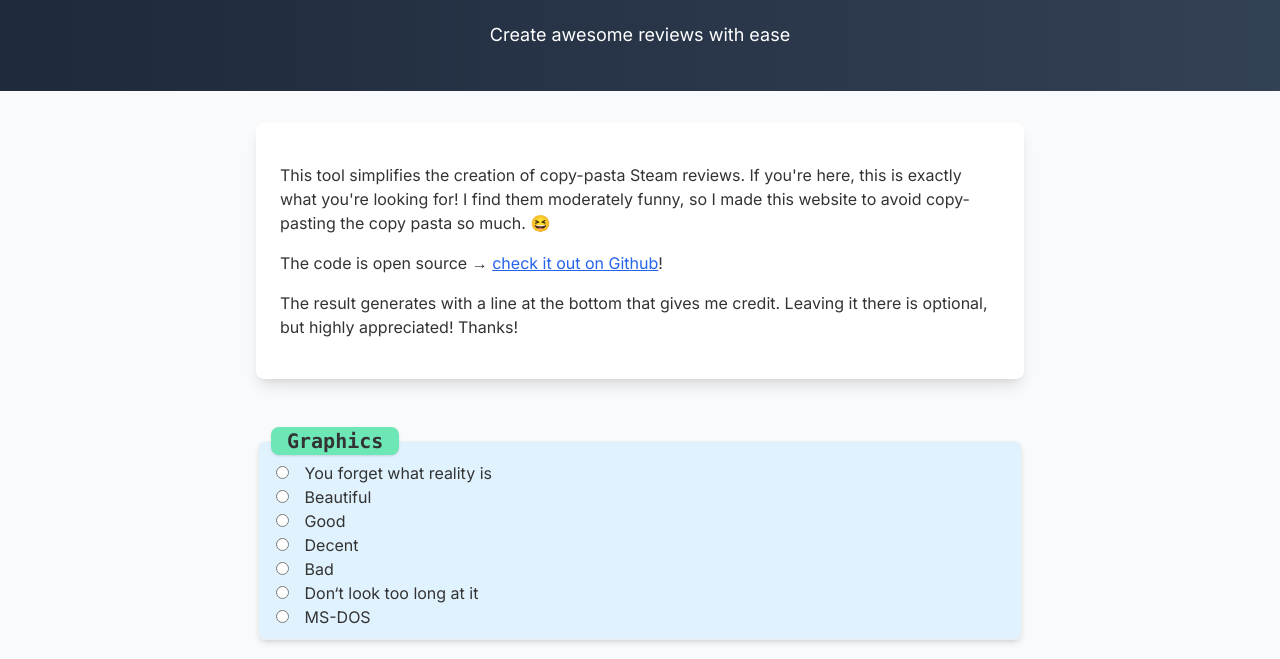
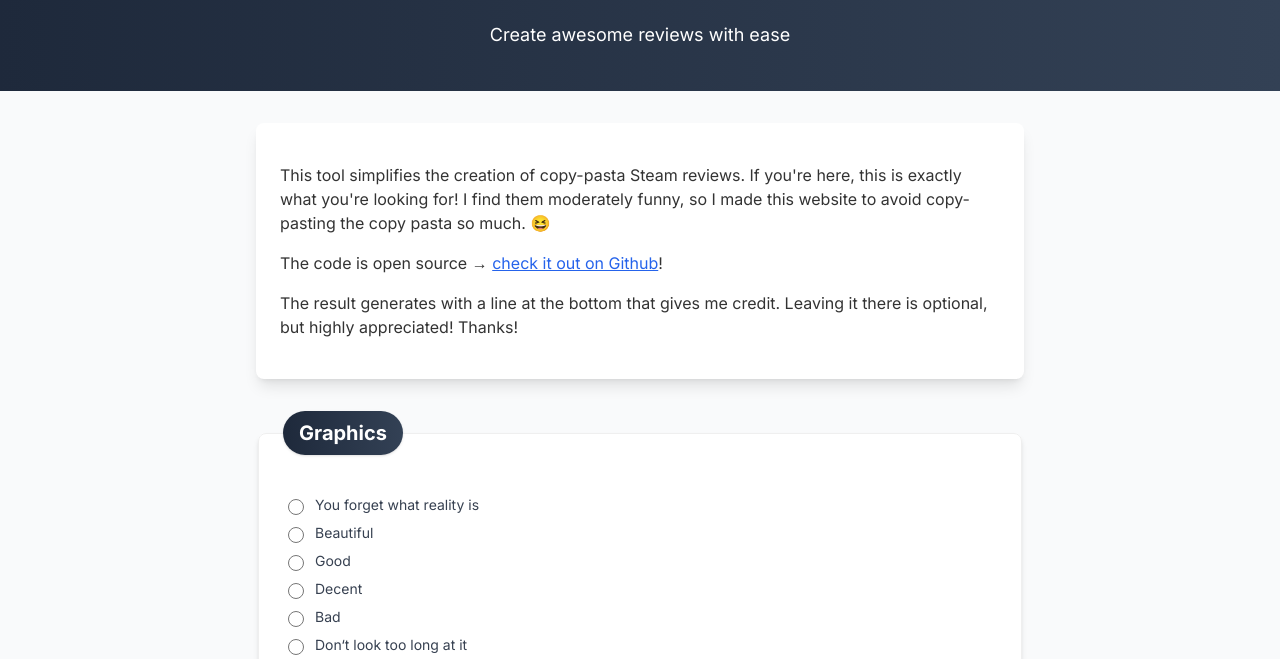
Before and after one commit to VojtaStruhar/steam-review-template, an Astro site: page /steam-review-template/en in a window 1280 px wide. Shown: the part 141-800 px from the top of the page. Built offline with nearby package versions, Linux system fonts and the light colour scheme; Astro itself is replaced by a stand-in of ours.

Commit message:
:lipstick: ui: additions in the OptionForm component

```diff
--- a/src/components/OptionForm.astro
+++ b/src/components/OptionForm.astro
@@ -2,32 +2,40 @@
 const { category } = Astro.props;
 ---
 
-<form class="flex flex-col gap-2">
-  <fieldset class="rounded-lg my-4 shadow-md border bg-sky-100">
+<form class="mb-6">
+  <fieldset class="rounded-lg shadow-md border bg-white p-6">
     <legend
-      class="font-mono font-bold text-xl bg-emerald-300 px-4 rounded-lg shadow"
+        class="font-bold text-xl bg-gradient-to-r from-slate-800 to-slate-700 text-white px-4 py-2 rounded-full shadow"
     >
       {category.title}
     </legend>
+    <div class="mt-4 space-y-2">
       {
         category.options.map((item) => (
-        <>
+            <div class="flex items-center">
               {category.type == "radio" ? (
-            <input type="radio" id={item} name={category.title} value={item} />
+                  <input
+                      type="radio"
+                      id={item}
+                      name={category.title}
+                      value={item}
+                      class="w-4 h-4 text-blue-600 bg-gray-100 border-gray-300 focus:ring-blue-500"
+                  />
               ) : (
                   <input
                       type="checkbox"
                       id={item}
                       name={category.title}
                       value={item}
+                      class="w-4 h-4 text-blue-600 bg-gray-100 border-gray-300 rounded focus:ring-blue-500"
                   />
               )}
-          <label class="mx-2" for={item}>
+              <label class="ml-2 text-sm font-medium text-gray-700" for={item}>
                 {item}
               </label>
-          <br />
-        </>
+            </div>
         ))
       }
+    </div>
   </fieldset>
 </form>
```
Lines whose indentation alone changed are shown as unchanged.
